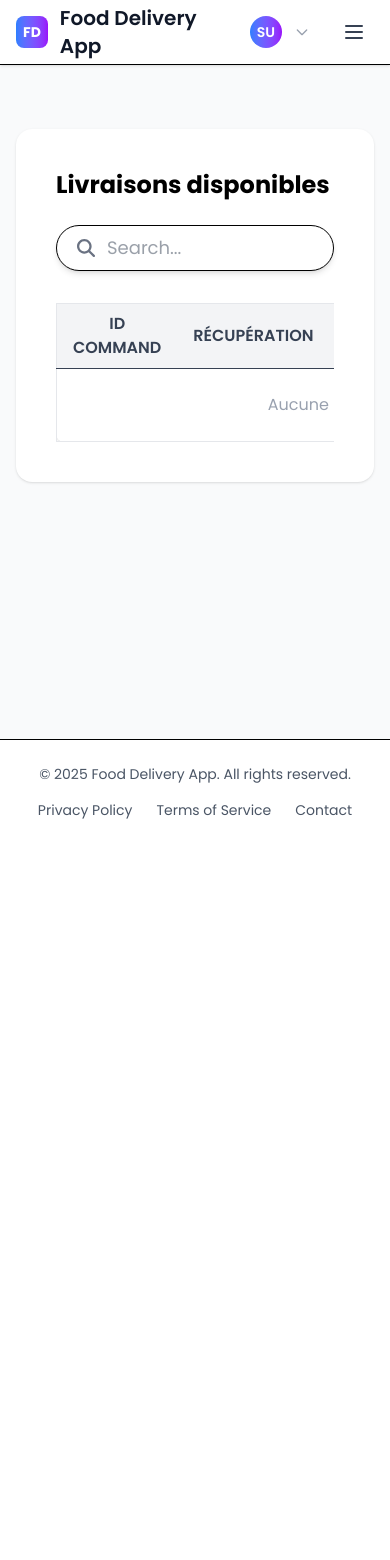
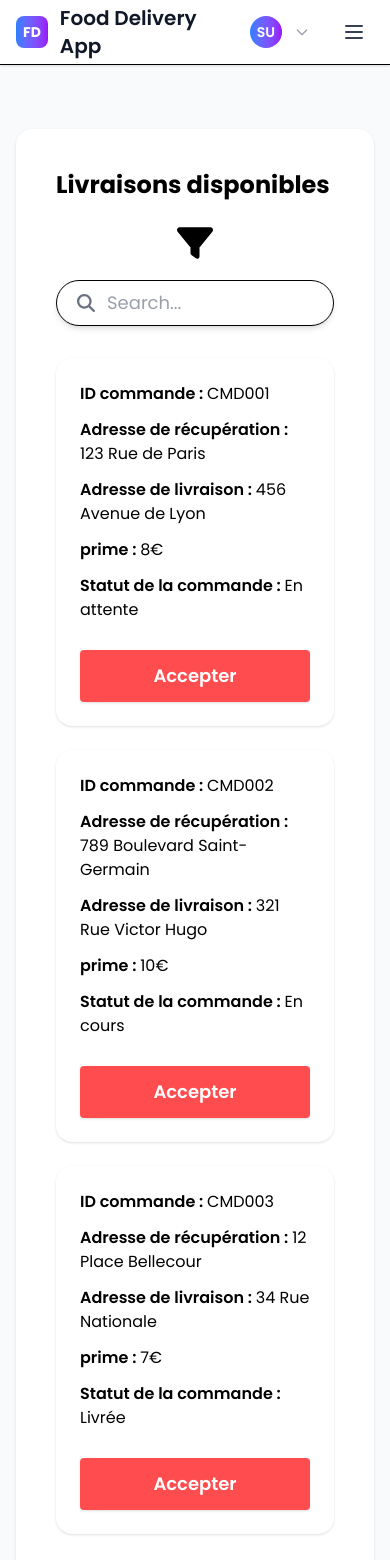
Before and after one commit to Zisou1/Project-dev-web-avanc-e, a React (Vite) app in the folder client/: page /livreur in a window 390 px wide. Shown: the top 1560 px of the page. Before the commit the page ends 844 px from the top, so only its background shows below. Built offline with nearby package versions, Linux system fonts and the light colour scheme; sample sign-in values are in the browser's storage.

Commit message:
Mise à jour du tableauresponsivité mobile

```diff
--- a/client/src/components/DataTable.jsx
+++ b/client/src/components/DataTable.jsx
@@ -11,12 +11,40 @@ const DeliveryTable = ({ deliveries, onAccept }) => {
     { label: "Action", key: "action" },
   ];
 
-  return (
-    <div className="overflow-x-auto">
+  // Card view for mobile
+  const renderMobileCards = () => (
+    <div className="flex flex-col gap-6 md:hidden">
+      {deliveries && deliveries.length > 0 ? (
+        deliveries.map((delivery) => (
+          <div key={delivery.id} className="bg-white rounded-2xl shadow p-6 flex flex-col gap-3">
+            <div className="font-semibold">ID commande : <span className="font-normal">{delivery.id}</span></div>
+            <div className="font-semibold">Adresse de récupération : <span className="font-normal">{delivery.pickup}</span></div>
+            <div className="font-semibold">Adresse de livraison : <span className="font-normal">{delivery.address}</span></div>
+            <div className="font-semibold">prime : <span className="font-normal">{delivery.price}</span></div>
+            <div className="font-semibold">Statut de la commande : <span className="font-normal">{delivery.status}</span></div>
+            <button
+              className="mt-4 w-full bg-[#FF4D4F] text-white py-3 px-8 rounded shadow hover:bg-[#e04345] transition font-semibold text-lg"
+              onClick={() => onAccept && onAccept(delivery)}
+            >
+              Accepter
+            </button>
+          </div>
+        ))
+      ) : (
+        <div className="bg-white rounded-2xl shadow p-6 text-center text-gray-400">
+          Aucune livraison disponible.
+        </div>
+      )}
+    </div>
+  );
+
+  // Table view for desktop
+  const renderDesktopTable = () => (
+    <div className="overflow-x-auto hidden md:block">
       <table className="min-w-full bg-white border border-gray-200 rounded-lg shadow">
         <thead>
           <tr>
-            {columns.map((col) => (
+            {columns.slice(0, -1).map((col) => (
               <th key={col.key} className="px-4 py-2 border-b font-semibold text-gray-700 bg-gray-100">
                 {col.label}
               </th>
@@ -26,25 +54,31 @@ const DeliveryTable = ({ deliveries, onAccept }) => {
         <tbody>
           {deliveries && deliveries.length > 0 ? (
             deliveries.map((delivery) => (
-              <tr key={delivery.id} className="hover:bg-gray-50">
+              <React.Fragment key={delivery.id}>
+                <tr className="hover:bg-gray-50">
                   <td className="px-4 py-2 border-b">{delivery.id}</td>
                   <td className="px-4 py-2 border-b">{delivery.pickup}</td>
                   <td className="px-4 py-2 border-b">{delivery.address}</td>
-                <td className="px-4 py-2 border-b">{delivery.price}</td>
+                  <td className="px-4 py-2 border-b font-bold">{delivery.price}</td>
                   <td className="px-4 py-2 border-b">{delivery.status}</td>
-                <td className="px-4 py-2 border-b">
+                </tr>
+                <tr>
+                  <td colSpan={columns.length - 1} className="py-4">
+                    <div className="flex justify-center">
                       <button
-                    className="bg-blue-600 text-white px-4 py-1 rounded hover:bg-blue-700 transition"
+                        className="mt-2 px-8 py-3 bg-[#FF4D4F] text-white rounded shadow hover:bg-[#e04345] transition font-semibold text-lg"
                         onClick={() => onAccept && onAccept(delivery)}
                       >
                         Accepter
                       </button>
+                    </div>
                   </td>
                 </tr>
+              </React.Fragment>
             ))
           ) : (
             <tr>
-              <td colSpan={columns.length} className="text-center py-6 text-gray-400">
+              <td colSpan={columns.length - 1} className="text-center py-6 text-gray-400">
                 Aucune livraison disponible.
               </td>
             </tr>
@@ -53,6 +87,13 @@ const DeliveryTable = ({ deliveries, onAccept }) => {
       </table>
     </div>
   );
+
+  return (
+    <>
+      {renderMobileCards()}
+      {renderDesktopTable()}
+    </>
+  );
 };
 
 export default DeliveryTable;
--- /dev/null
+++ b/client/src/components/FilterButton.jsx
@@ -0,0 +1,145 @@
+import React, { useState, useRef, useEffect } from "react";
+import { FontAwesomeIcon } from "@fortawesome/react-fontawesome";
+import { faFilter } from "@fortawesome/free-solid-svg-icons";
+
+/**
+ * fields: Array of { key, label, type, ...extraProps }
+ * onApply: (filters) => void
+ *
+ * Supported types: 'text', 'number', 'range', 'select'
+ */
+const FilterButton = ({ fields, onApply, initial = {} }) => {
+  const [show, setShow] = useState(false);
+  const [filters, setFilters] = useState(initial);
+  const filterRef = useRef();
+
+  useEffect(() => {
+    if (!show) return;
+    function handleClick(e) {
+      if (filterRef.current && !filterRef.current.contains(e.target)) {
+        setShow(false);
+      }
+    }
+    document.addEventListener("mousedown", handleClick);
+    return () => document.removeEventListener("mousedown", handleClick);
+  }, [show]);
+
+  const handleChange = (key, value) => {
+    setFilters((prev) => ({ ...prev, [key]: value }));
+  };
+
+  const handleApply = () => {
+    onApply(filters);
+    setShow(false);
+  };
+
+  const handleReset = () => {
+    setFilters({});
+    onApply({});
+    setShow(false);
+  };
+
+  return (
+    <div className="relative inline-block">
+      <button
+        className="focus:outline-none"
+        onClick={() => setShow((v) => !v)}
+        aria-label="Afficher les filtres"
+        type="button"
+      >
+        <FontAwesomeIcon icon={faFilter} className={`text-4xl text-black transition-transform duration-300 ${show ? 'rotate-90 scale-110' : ''}`} />
+      </button>
+      {show && (
+        <div
+          ref={filterRef}
+          className="absolute left-0 top-14 z-50 w-[320px] bg-white border border-gray-200 rounded-2xl shadow-2xl p-6 animate-fade-in-up"
+          style={{ minWidth: 260 }}
+        >
+          <h3 className="text-lg font-bold mb-4 text-gray-800 flex items-center gap-2">
+            <FontAwesomeIcon icon={faFilter} className="text-xl text-[#ff5c5c]" /> Filtres
+          </h3>
+          <div className="flex flex-col gap-4">
+            {fields.map((field) => (
+              <div key={field.key}>
+                <label className="block text-sm font-semibold text-gray-700 mb-1">{field.label}</label>
+                {field.type === 'text' && (
+                  <input
+                    type="text"
+                    value={filters[field.key] || ''}
+                    onChange={e => handleChange(field.key, e.target.value)}
+                    className="w-full rounded-lg border border-gray-300 px-3 py-2 focus:ring-2 focus:ring-[#ff5c5c]"
+                    placeholder={field.placeholder || ''}
+                  />
+                )}
+                {field.type === 'number' && (
+                  <input
+                    type="number"
+                    value={filters[field.key] || ''}
+                    onChange={e => handleChange(field.key, e.target.value)}
+                    className="w-full rounded-lg border border-gray-300 px-3 py-2 focus:ring-2 focus:ring-[#ff5c5c]"
+                    placeholder={field.placeholder || ''}
+                  />
+                )}
+                {field.type === 'range' && (
+                  <div className="flex gap-2">
+                    <input
+                      type="number"
+                      value={filters[field.key + '_min'] || ''}
+                      onChange={e => handleChange(field.key + '_min', e.target.value)}
+                      className="w-1/2 rounded-lg border border-gray-300 px-3 py-2 focus:ring-2 focus:ring-[#ff5c5c]"
+                      placeholder={field.placeholderMin || 'Min'}
+                    />
+                    <input
+                      type="number"
+                      value={filters[field.key + '_max'] || ''}
+                      onChange={e => handleChange(field.key + '_max', e.target.value)}
+                      className="w-1/2 rounded-lg border border-gray-300 px-3 py-2 focus:ring-2 focus:ring-[#ff5c5c]"
+                      placeholder={field.placeholderMax || 'Max'}
+                    />
+                  </div>
+                )}
+                {field.type === 'select' && (
+                  <select
+                    value={filters[field.key] || ''}
+                    onChange={e => handleChange(field.key, e.target.value)}
+                    className="w-full rounded-lg border border-gray-300 px-3 py-2 focus:ring-2 focus:ring-[#ff5c5c]"
+                  >
+                    <option value="">Tous</option>
+                    {field.options && field.options.map(opt => (
+                      <option key={opt.value} value={opt.value}>{opt.label}</option>
+                    ))}
+                  </select>
+                )}
+              </div>
+            ))}
+          </div>
+          <div className="flex gap-2 mt-6">
+            <button
+              className="flex-1 bg-[#ff5c5c] hover:bg-[#ff7e7e] text-white rounded-lg py-2 text-base font-semibold shadow transition"
+              onClick={handleApply}
+            >
+              Appliquer
+            </button>
+            <button
+              className="flex-1 bg-gray-200 hover:bg-gray-300 text-gray-700 rounded-lg py-2 text-base font-semibold shadow transition"
+              onClick={handleReset}
+            >
+              Réinitialiser
+            </button>
+          </div>
+          <style>{`
+            .animate-fade-in-up {
+              animation: fadeInUp 0.35s cubic-bezier(.4,1.7,.6,.95);
+            }
+            @keyframes fadeInUp {
+              from { opacity: 0; transform: translateY(30px) scale(0.98); }
+              to { opacity: 1; transform: translateY(0) scale(1); }
+            }
+          `}</style>
+        </div>
+      )}
+    </div>
+  );
+};
+
+export default FilterButton;
--- a/client/src/pages/livreur/LivreurPage.jsx
+++ b/client/src/pages/livreur/LivreurPage.jsx
@@ -1,9 +1,33 @@
 import React from "react";
 import SearchBar from "../../components/SearchBar";
-import DeliveryTable from "../../components/DataTable"; // ✅ updated import
+import DeliveryTable from "../../components/DataTable";
+import FilterButton from "../../components/FilterButton";
 
 const LivreurPage = () => {
-  const deliveries = []; // Replace with real data later
+  // Example data for testing
+  const deliveries = [
+    {
+      id: 'CMD001',
+      pickup: '123 Rue de Paris',
+      address: '456 Avenue de Lyon',
+      price: '8€',
+      status: 'En attente',
+    },
+    {
+      id: 'CMD002',
+      pickup: '789 Boulevard Saint-Germain',
+      address: '321 Rue Victor Hugo',
+      price: '10€',
+      status: 'En cours',
+    },
+    {
+      id: 'CMD003',
+      pickup: '12 Place Bellecour',
+      address: '34 Rue Nationale',
+      price: '7€',
+      status: 'Livrée',
+    },
+  ];
 
   const handleAccept = (delivery) => {
     console.log("Livraison acceptée:", delivery);
@@ -16,8 +40,19 @@ const LivreurPage = () => {
         Livraisons disponibles
       </h1>
 
-      {/* Search */}
-      <div className="flex justify-center mb-8">
+      {/* Search and Filter */}
+      <div className="flex justify-center mb-8 gap-4 flex-wrap">
+        <FilterButton
+          fields={[
+            { key: 'id', label: 'ID Commande', type: 'text', placeholder: 'Rechercher par ID' },
+            { key: 'status', label: 'Statut', type: 'select', options: [
+              { value: 'En attente', label: 'En attente' },
+              { value: 'En cours', label: 'En cours' },
+              { value: 'Livrée', label: 'Livrée' },
+            ] },
+          ]}
+          onApply={console.log}
+        />
         <div className="w-full max-w-3xl">
           <SearchBar />
         </div>
```
Lines whose indentation alone changed are shown as unchanged.
